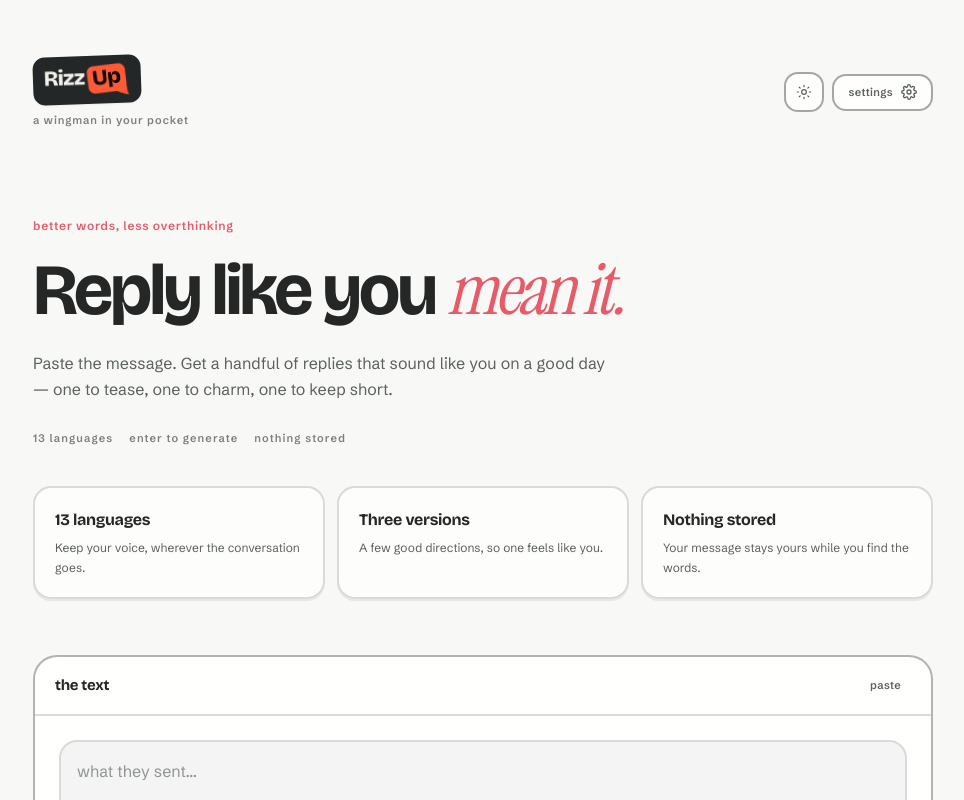
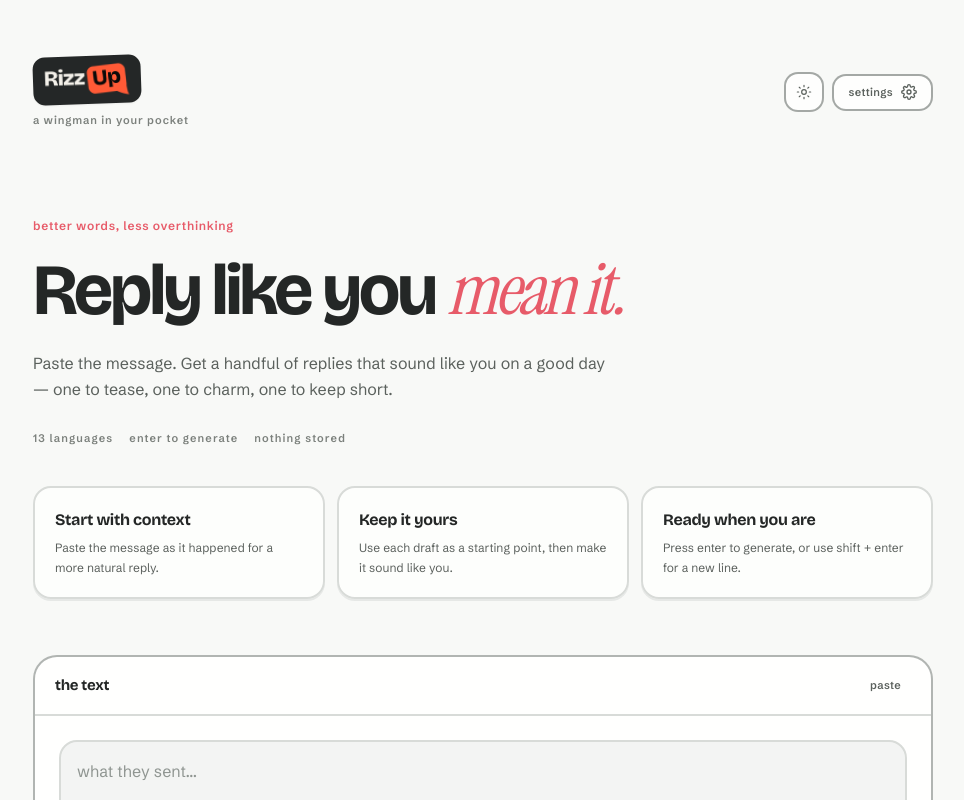
Before and after one commit to Graffian/rizzUP, a Next.js app: page / in a window 1280 px wide. Shown: the top 800 px of the page, without its empty margins (157-1121 px from the left). Built offline with nearby package versions, Linux system fonts and the light colour scheme.

Commit message:
copy: refresh feature cards with useful reply guidance

```diff
--- a/components/RizzApp.tsx
+++ b/components/RizzApp.tsx
@@ -323,16 +323,16 @@ export default function RizzApp() {
 
         <section className="animate-entrance animate-delay-3 mt-10 grid grid-cols-1 gap-3 sm:grid-cols-3">
           <div className="rounded-[18px] border-2 border-line bg-panel/75 p-4 shadow-[0_2px_0_rgb(var(--color-paper)_/_0.08)] sm:p-5">
-            <p className="font-head text-[16px] font-bold tracking-[-0.02em] text-paper">13 languages</p>
-            <p className="mt-1.5 text-[12px] leading-relaxed text-muted">Keep your voice, wherever the conversation goes.</p>
+            <p className="font-head text-[16px] font-bold tracking-[-0.02em] text-paper">Start with context</p>
+            <p className="mt-1.5 text-[12px] leading-relaxed text-muted">Paste the message as it happened for a more natural reply.</p>
           </div>
           <div className="rounded-[18px] border-2 border-line bg-panel/75 p-4 shadow-[0_2px_0_rgb(var(--color-paper)_/_0.08)] sm:p-5">
-            <p className="font-head text-[16px] font-bold tracking-[-0.02em] text-paper">Three versions</p>
-            <p className="mt-1.5 text-[12px] leading-relaxed text-muted">A few good directions, so one feels like you.</p>
+            <p className="font-head text-[16px] font-bold tracking-[-0.02em] text-paper">Keep it yours</p>
+            <p className="mt-1.5 text-[12px] leading-relaxed text-muted">Use each draft as a starting point, then make it sound like you.</p>
           </div>
           <div className="rounded-[18px] border-2 border-line bg-panel/75 p-4 shadow-[0_2px_0_rgb(var(--color-paper)_/_0.08)] sm:p-5">
-            <p className="font-head text-[16px] font-bold tracking-[-0.02em] text-paper">Nothing stored</p>
-            <p className="mt-1.5 text-[12px] leading-relaxed text-muted">Your message stays yours while you find the words.</p>
+            <p className="font-head text-[16px] font-bold tracking-[-0.02em] text-paper">Ready when you are</p>
+            <p className="mt-1.5 text-[12px] leading-relaxed text-muted">Press enter to generate, or use shift + enter for a new line.</p>
           </div>
         </section>
 
```
